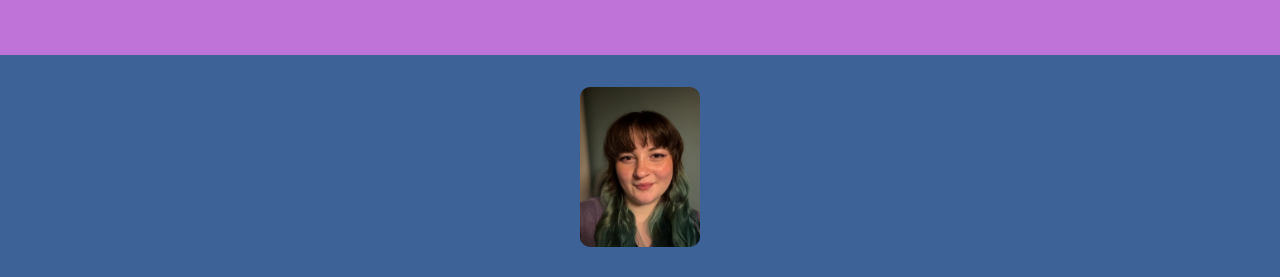
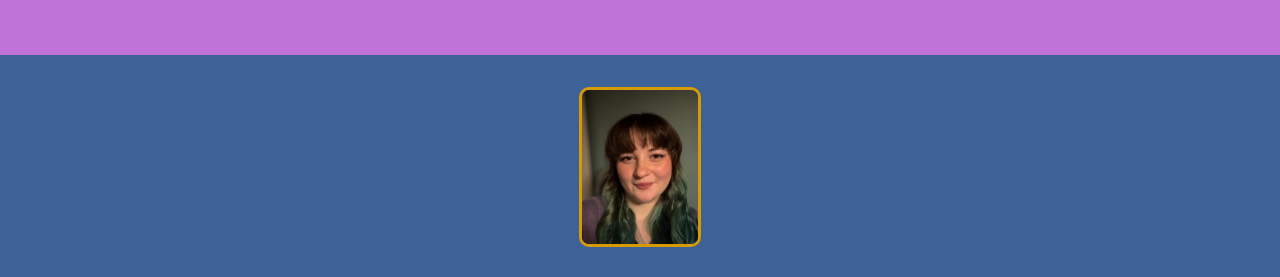
Before and after one commit to MargeauxGebert/quiz-app, a plain HTML site: page profile.html in a window 1280 px wide. Shown: the part 57-334 px from the top of the page. Drawn offline with Linux system fonts and the light colour scheme; a web font is replaced by a local one.

Commit message:
add changes

```diff
--- a/components/profile.css
+++ b/components/profile.css
@@ -9,6 +9,7 @@
   height: 10rem;
   border-radius: 10px;
   place-self: center;
+  border: 3px solid var(--lemon-glaze);
 }
 
 .profile__name {
```
